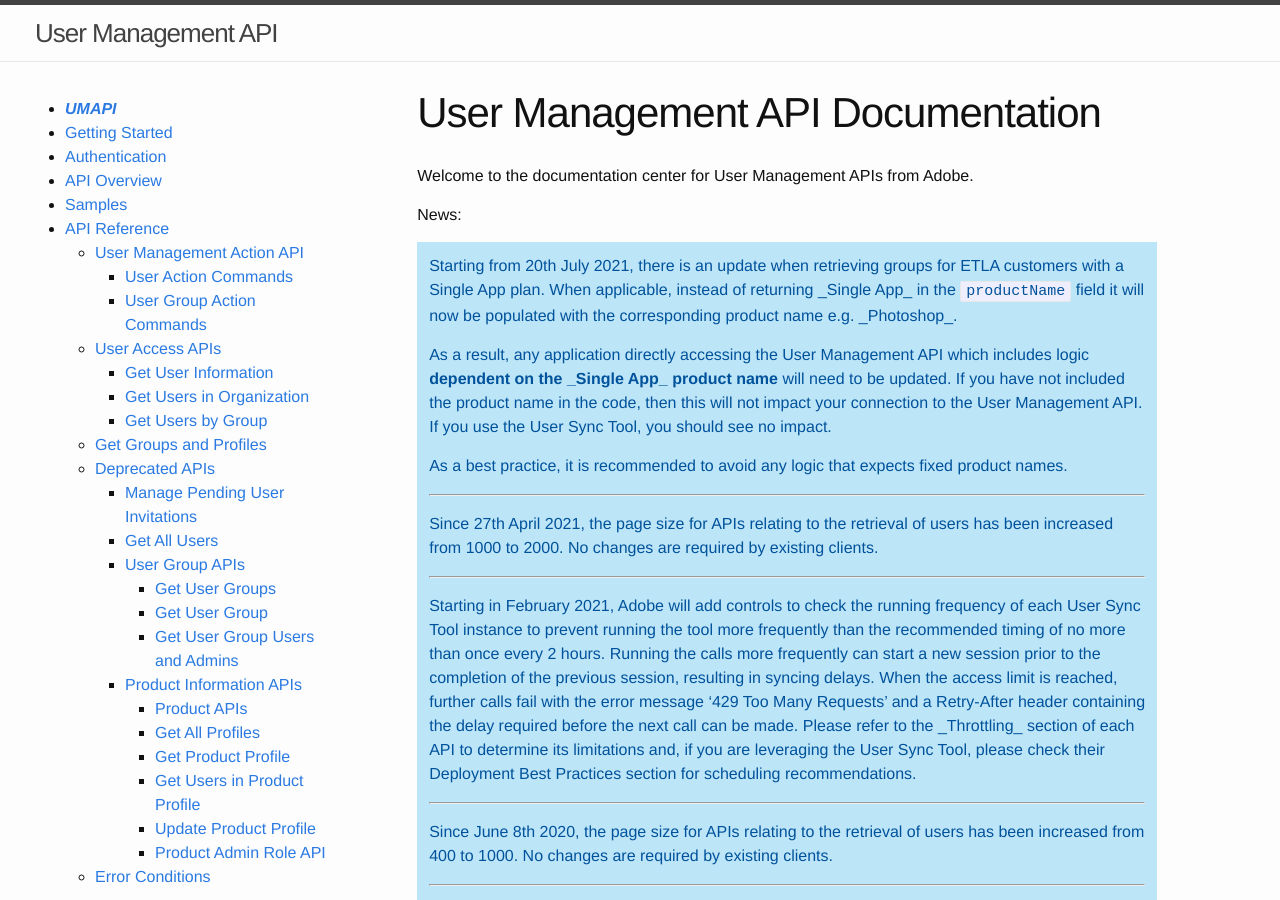
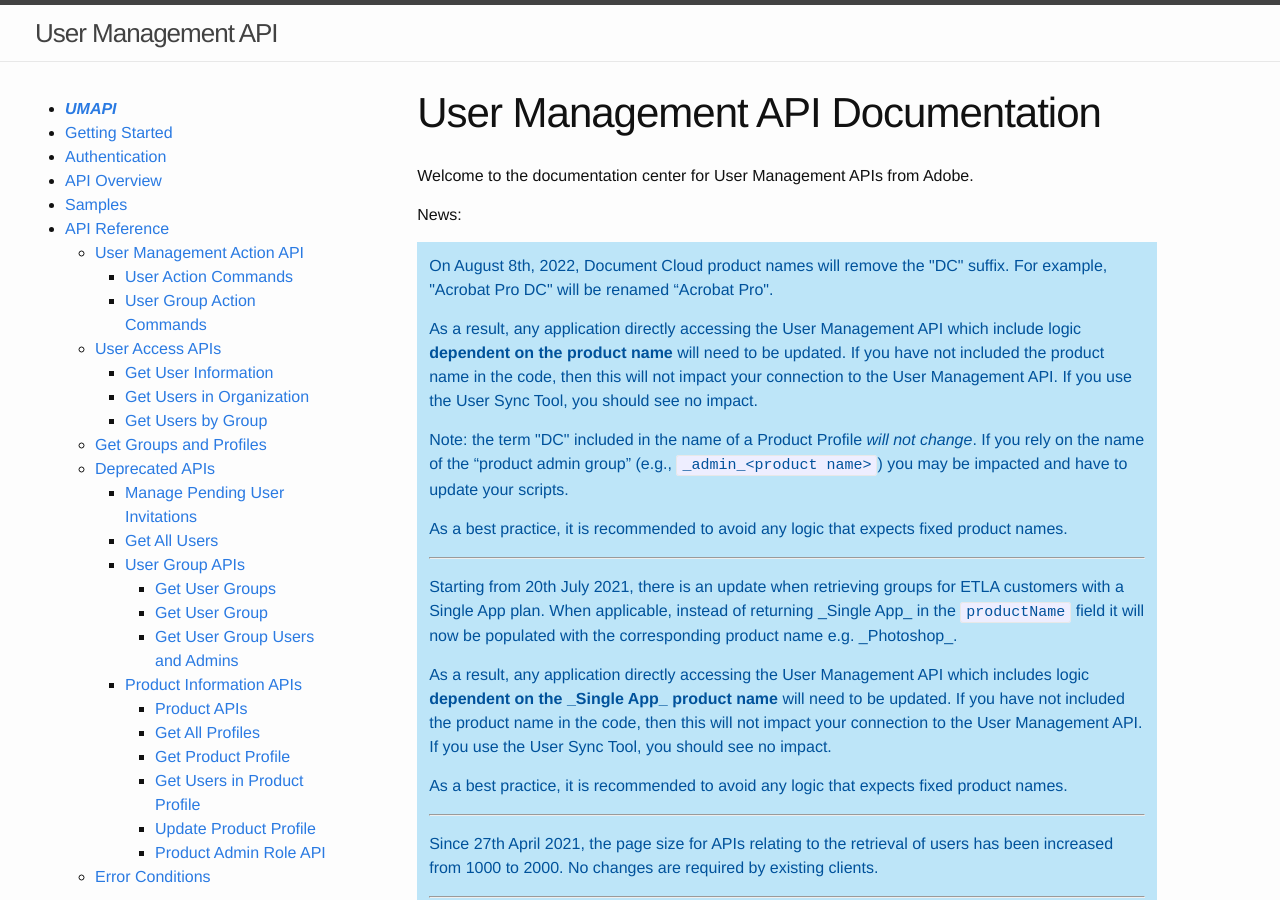
Before and after one commit to adobe-apiplatform/umapi-documentation, a Jekyll site: the page built from docs/en/index.md, in a window 1280 px wide and 900 px high. Built offline with Jekyll 4.4.1, drawn with Linux system fonts in a browser that asks for light colours.

Commit message:
Add notice about August 2022 DC change

```diff
--- a/docs/en/index.md
+++ b/docs/en/index.md
@@ -11,6 +11,11 @@
 
 News:
 <div class="isa_info">
+<p>On August 8th, 2022, Document Cloud product names will remove the "DC" suffix. For example, "Acrobat Pro DC" will be renamed “Acrobat Pro".</p>
+<p>As a result, any application directly accessing the User Management API which include logic <strong>dependent on the product name</strong> will need to be updated. If you have not included the product name in the code, then this will not impact your connection to the User Management API. If you use the User Sync Tool, you should see no impact.</p>
+<p>Note: the term "DC" included in the name of a Product Profile <em>will not change</em>. If you rely on the name of the “product admin group” (e.g., <code>_admin_&lt;product name&gt;</code>) you may be impacted and have to update your scripts.</p>
+<p>As a best practice, it is recommended to avoid any logic that expects fixed product names.</p>
+<hr class="api-ref-rule">
 <p>Starting from 20th July 2021, there is an update when retrieving groups for ETLA customers with a Single App plan. When applicable, instead of returning _Single App_ in the <code>productName</code> field it will now be populated with the corresponding product name e.g. _Photoshop_.</p>
 <p>As a result, any application directly accessing the User Management API which includes logic <strong>dependent on the _Single App_ product name</strong> will need to be updated. If you have not included the product name in the code, then this will not impact your connection to the User Management API. If you use the User Sync Tool, you should see no impact.</p>
 <p>As a best practice, it is recommended to avoid any logic that expects fixed product names.</p>
```
Also changed, not shown: README.md, 1 other file.
